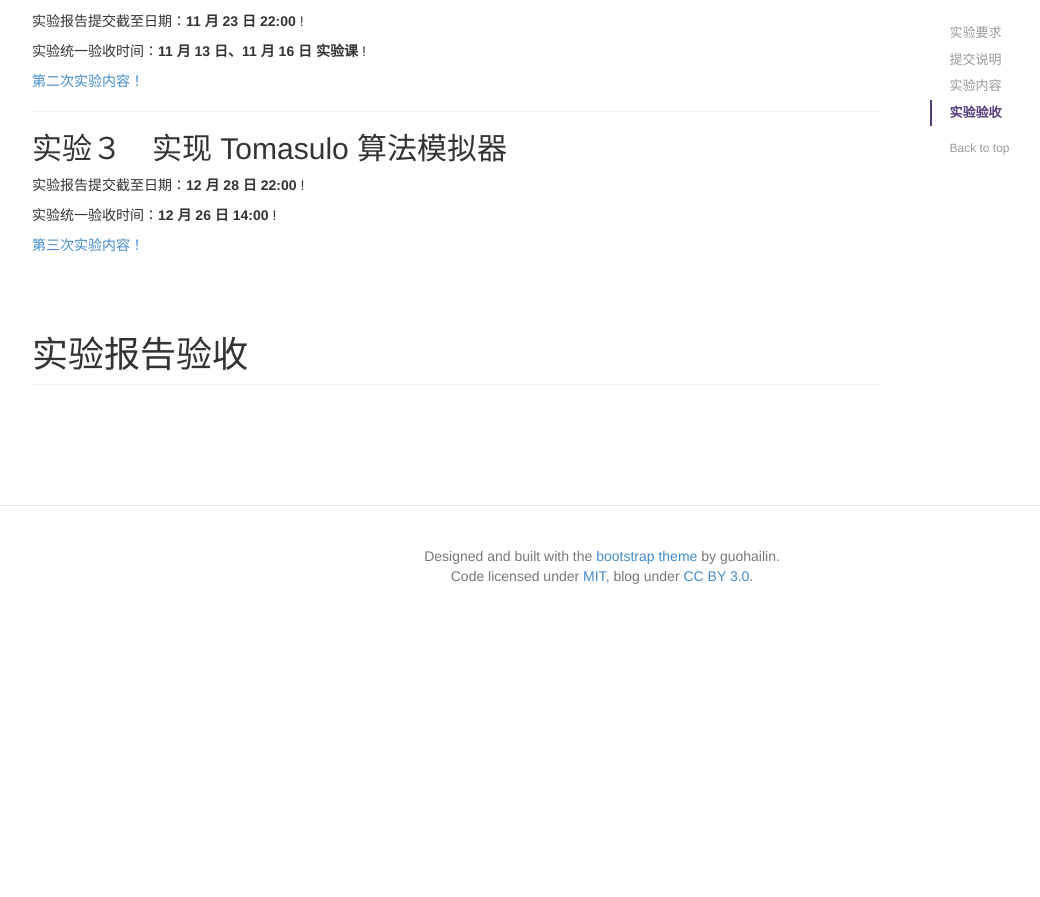
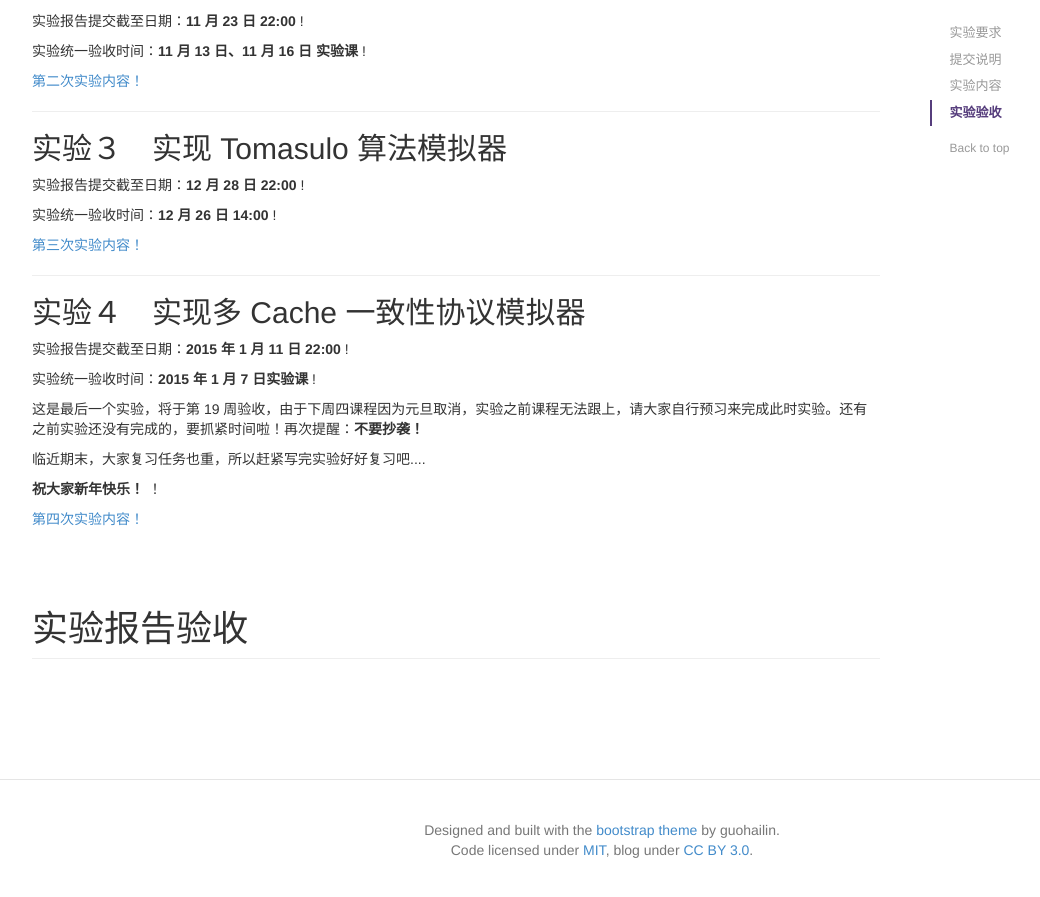
Before and after one commit to hazirguo/ca2014_fall, a Jekyll site: the page experiments/index.html, which Jekyll copies as it is, in a window 1280 px wide and 900 px high, scrolled down 1621 px. Shown: the top 897 px of the window, without its empty margins (38-1078 px from the left). Built offline with Jekyll 4.4.1, drawn with Linux system fonts in a browser that asks for light colours; Markdown is read by kramdown in place of the engine named in the settings; before the commit the page ends 2247 px from its top, so only the background shows below that.

Commit message:
add lab4

```diff
--- a/experiments/index.html
+++ b/experiments/index.html
@@ -150,6 +150,15 @@
   <p> 实验报告提交截至日期：<strong>12 月 28 日 22:00 </strong>!</p>
   <p> 实验统一验收时间：<strong>12 月 26 日 14:00 </strong>!</p>
   <p> <a href="lab3/lab3.zip">第三次实验内容！</a></p>
+
+  <hr/>
+  <h2 id="lab4">实验４　实现多 Cache 一致性协议模拟器</h2>
+  <p> 实验报告提交截至日期：<strong>2015 年 1 月 11 日 22:00 </strong>!</p>
+  <p> 实验统一验收时间：<strong>2015 年 1 月 7 日实验课 </strong>!</p>
+  <p> 这是最后一个实验，将于第 19 周验收，由于下周四课程因为元旦取消，实验之前课程无法跟上，请大家自行预习来完成此时实验。还有之前实验还没有完成的，要抓紧时间啦！再次提醒：<strong>不要抄袭！</strong>
+  <p> 临近期末，大家复习任务也重，所以赶紧写完实验好好复习吧....</p>
+  <p> <strong>祝大家新年快乐！ </strong>！ </p>
+  <p> <a href="lab4/lab4.zip">第四次实验内容！</a></p>
 <!--
   <h2 id="lab1">实验１　MIPS 流水线仿真及流水线冲突实验</h2>
   <p> 实验报告提交截至日期：<strong><s>3 月 28 日</s>　4 月 4 日 22:00 </strong>!</p>
--- a/index.html
+++ b/index.html
@@ -162,7 +162,8 @@
 
       <div class="alert alert-danger">
 
-      <strong>最新通知：</strong> <strong> 12.18 </strong>　第四次实验课定在12月26日14:00开始，验收实验三以及交第五次作业！ </br>
+      <strong>最新通知：</strong> <strong> 12.26 </strong>　第四次实验发布，详见<a href="experiments/index.html#lab4">这儿</a>！</br>
+      　　　　　 <strong> 12.18 </strong>　第四次实验课定在12月26日14:00开始，验收实验三以及交第五次作业！ </br>
       　　　　　 <strong> 12.8 </strong>　第五章 PPT 已上传，第五次作业点<a href="coursework/index.html#ps5">这儿</a>！ </br>
       　　　　　 <strong> 12.8 </strong>　第三次实验发布，详见<a href="experiments/index.html#lab3">这儿</a>！</br>
       　　　　　 <strong> 12.8 </strong>　原定于 12月10日的实验课推迟，具体时间再通知，请相互转告！ </br>
```
